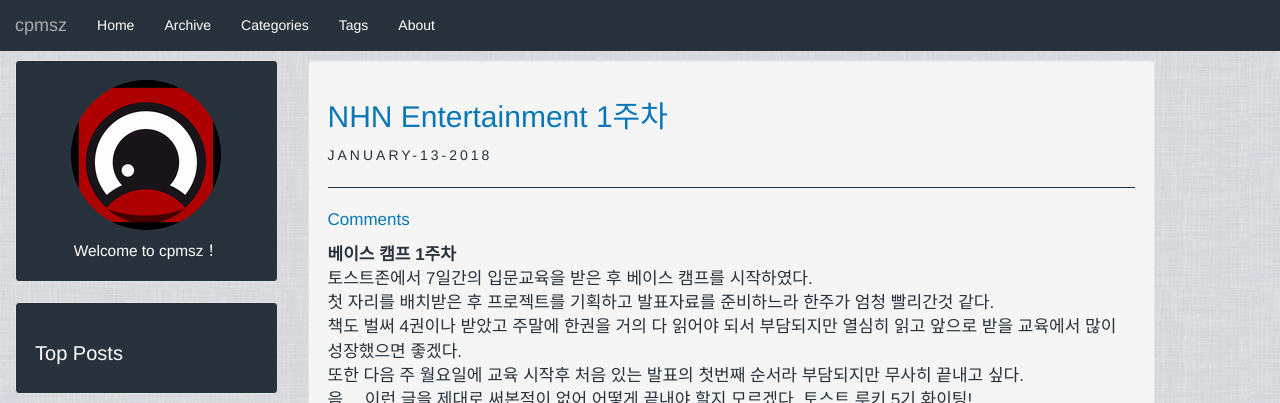
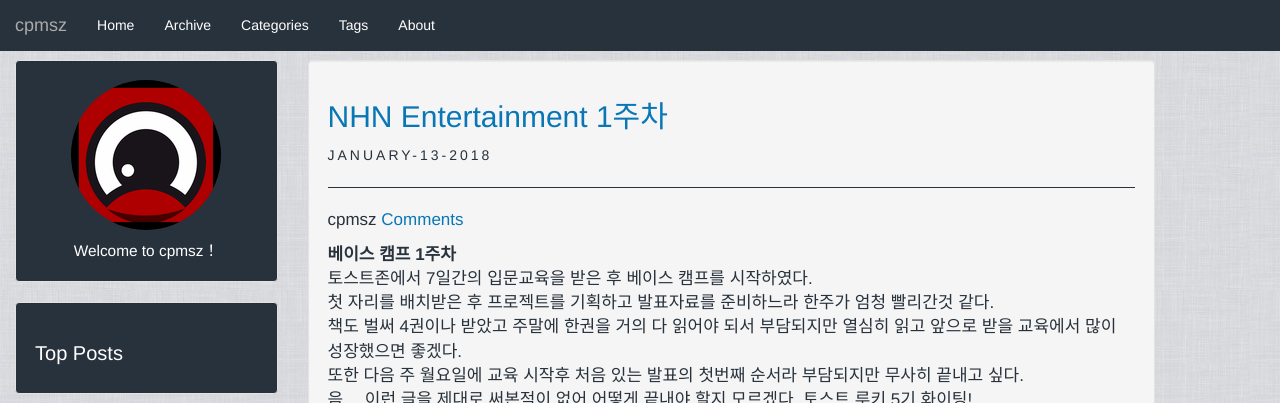
Before and after one commit to cpmsz/cpmsz.github.io, a Jekyll site: the page built from _posts/2018-01-13-NHN_Ent_입사.markdown, in a window 1280 px wide. Shown: the top 403 px of the page. Built offline with Jekyll 4.4.1, drawn with Linux system fonts in a browser that asks for light colours; comment, search, counter and statistics services are not loaded.

Commit message:
+edit disqus setting

```diff
--- a/_includes/disqus-comments.html
+++ b/_includes/disqus-comments.html
@@ -1,4 +1,4 @@
-{% if site.comments and page.comments and site.disqus != '' %}
+{% if page.comments and site.disqus != '' %}
   <script type="text/javascript">
     var disqus_shortname = '{{ site.disqus }}';
 
--- a/_includes/footer.html
+++ b/_includes/footer.html
@@ -13,8 +13,10 @@
     </p>
 </div>
 
+<!--
     {% include disqus-counts.html %}
     {% include analytics.html %}
+-->
 
 </body>
 </html>
--- a/_layouts/post.html
+++ b/_layouts/post.html
@@ -11,7 +11,7 @@ layout: default
         <hr style="border-top:1px solid #28323C;"/>
     {% if site.comments and page.comments %}
         {% if site.disqus != '' %}
-        <p class="author"><a href="#disqus_thread" data-disqus-identifier="{{ page.url | slugify }}">Comments</a></p>
+        <p class="author"> {{ page.author }} <a href="#disqus_thread" data-disqus-identifier="{{ page.url | slugify }}">Comments</a></p>
         {% elsif site.isso != '' %}
         <p class="author"><a href="{{ site.baseurl }}{{ page.url }}{{ site.isso_suffix }}#isso-thread">Comments</a></p>
         {% endif %}
```
